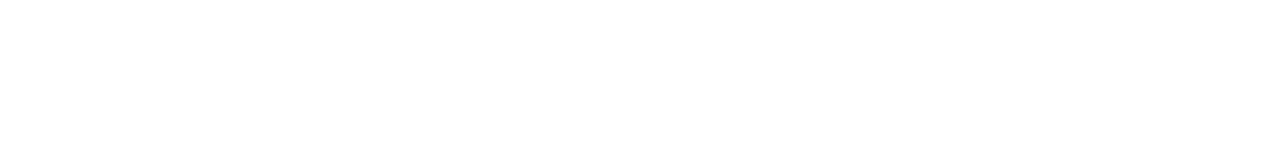
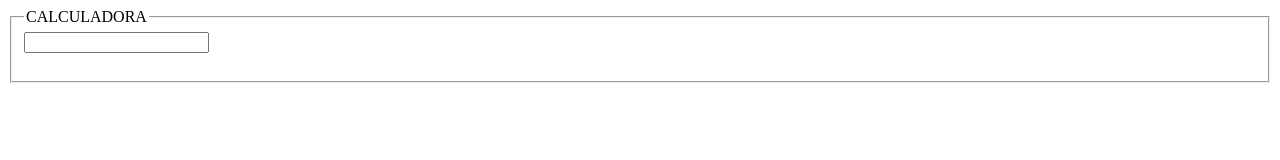
Before and after one commit to kauazinki2/site, a plain HTML site: page sintaxe_basica.html in a window 1280 px wide. Drawn offline with Linux system fonts and the light colour scheme.

Commit message:
Update sintaxe_basica.html

```diff
--- a/sintaxe_basica.html
+++ b/sintaxe_basica.html
@@ -11,6 +11,13 @@
     </script>
 </head>
 <body>
+    <fieldset>
+<legend>CALCULADORA</legend>
+        <INPUT TYPE="number"id"campo">
+    </br></br>
+
+
+    </fieldset>
 
 </body>
 </html>
```
